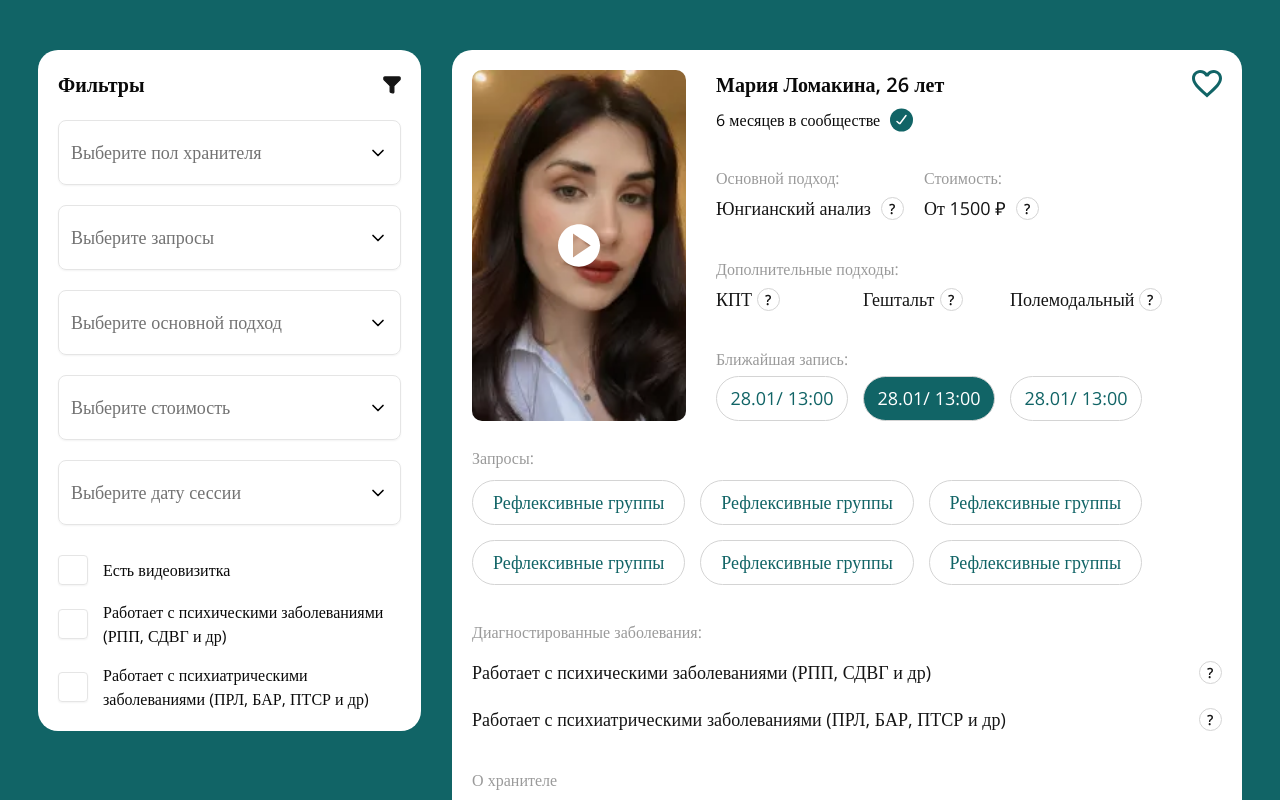
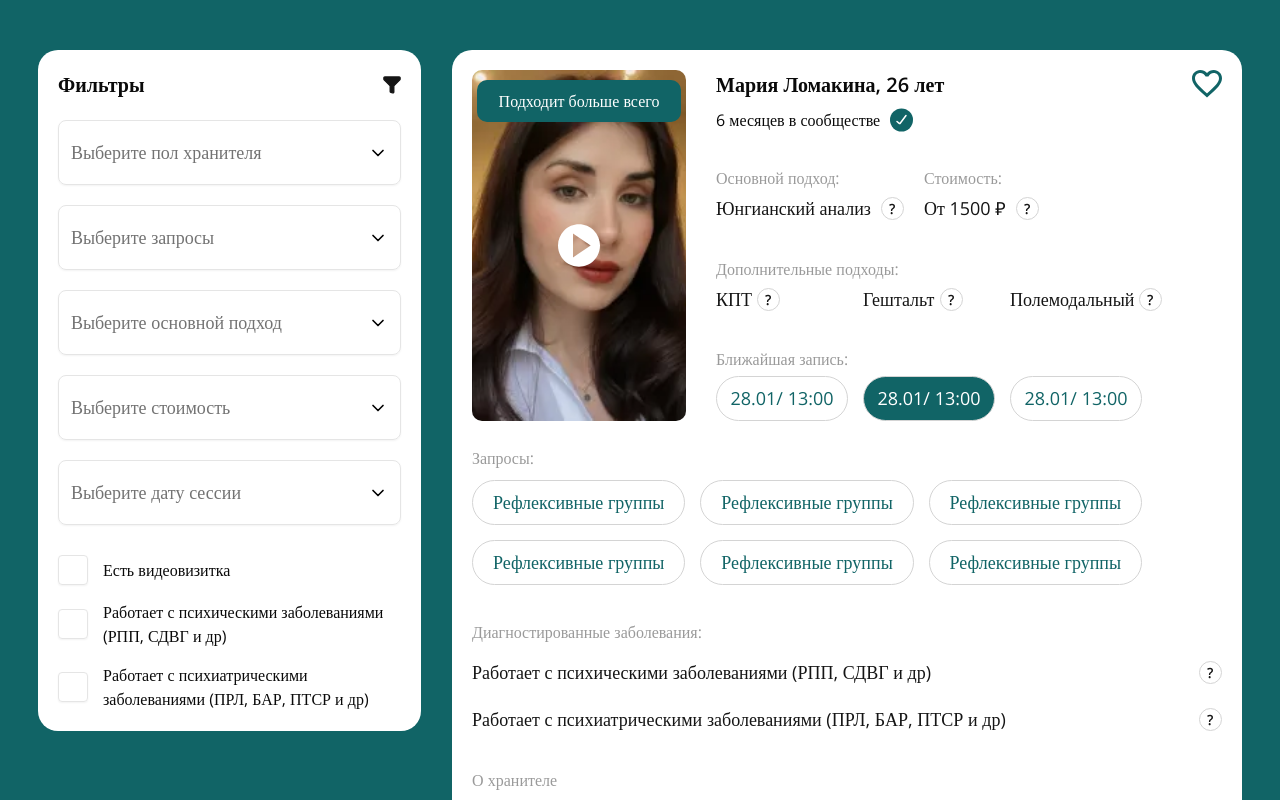
Before and after one commit to gyDex/psychologist-cards, a Next.js app: page / in a window 1280 px wide. Shown: the top 800 px of the page. Built offline with nearby package versions, Linux system fonts and the light colour scheme.

Commit message:
fix layout view

```diff
--- a/src/views/psychologist_cards.tsx
+++ b/src/views/psychologist_cards.tsx
@@ -3,7 +3,7 @@ import { Card, Filter } from "@/widgets";
 export const Psychologist_cards = () => {
     return (
         <>
-            <div className="mt-[50px] mb-[50px] max-lg:w-[95%] w-full flex max-w-[1204px] max-[1240px]:flex-col justify-center gap-[31px]  ">
+            <div className="mt-[50px] mb-[50px] max-lg:w-[95%] w-full flex max-w-[1204px] max-lg:flex-col justify-center gap-[31px]  ">
                 <aside className="w-full min-lg:max-w-[383px]">
                     <Filter />
                 </aside>
--- a/src/widgets/ProfileCard/ProfileCard.tsx
+++ b/src/widgets/ProfileCard/ProfileCard.tsx
@@ -1,33 +1,18 @@
-'use client'
-import { PlayVideo } from "@/shared/PlayVideo";
 import Image from "next/image";
-import ReactPlayer from "react-player";
-import styles from './ProfileCard.module.scss'
 
 export const ProfileCard = () => {
     return (
         <>
-            <div className={`h-[351px] w-[214px] ${styles.player} overflow-hidden rounded-[10px]`} suppressHydrationWarning >
-                <ReactPlayer style={{
-                    width: '100%',
-                    height: '100%'
-                }}
+            <div className="h-[351px] w-[214px] relative overflow-hidden rounded-[10px] flex justify-center">
+                <Image src={'/images/person.png'} alt="person" className="absolute h-[351px] w-[214px] object-cover " height={600} width={214} />
 
-                playIcon={
-                    <div className="w-full h-full absolute flex justify-center items-center">
-                    <PlayVideo />
-                    </div>
-                }
-                light={
+                <div className="relative z-20 font-normal text-[16px] w-[95%] h-[42px] bg-[#116466] flex justify-center items-center mt-[10px] rounded-[10px] text-[white]">
+                    Подходит больше всего
+                </div>
 
-                        <Image src={'/images/person.png'} alt="person"
-                        className="h-[351px] w-[214px] object-cover " height={351} width={214} />
-
-
-                }
-                url='https://www.youtube.com/watch?v=LXb3EKWsInQ'
-                playing />
-                {/* <Image src={'/images/person.png'} alt="person" className="h-[351px] w-[214px] object-cover " height={600} width={214} /> */}
+                <div className="absolute h-full w-full flex justify-center">
+                    <Image src={'/card/PlayVideo.svg'} alt="PlayVideo" height={42} width={42} />
+                </div>
             </div>
         </>
     );
```
